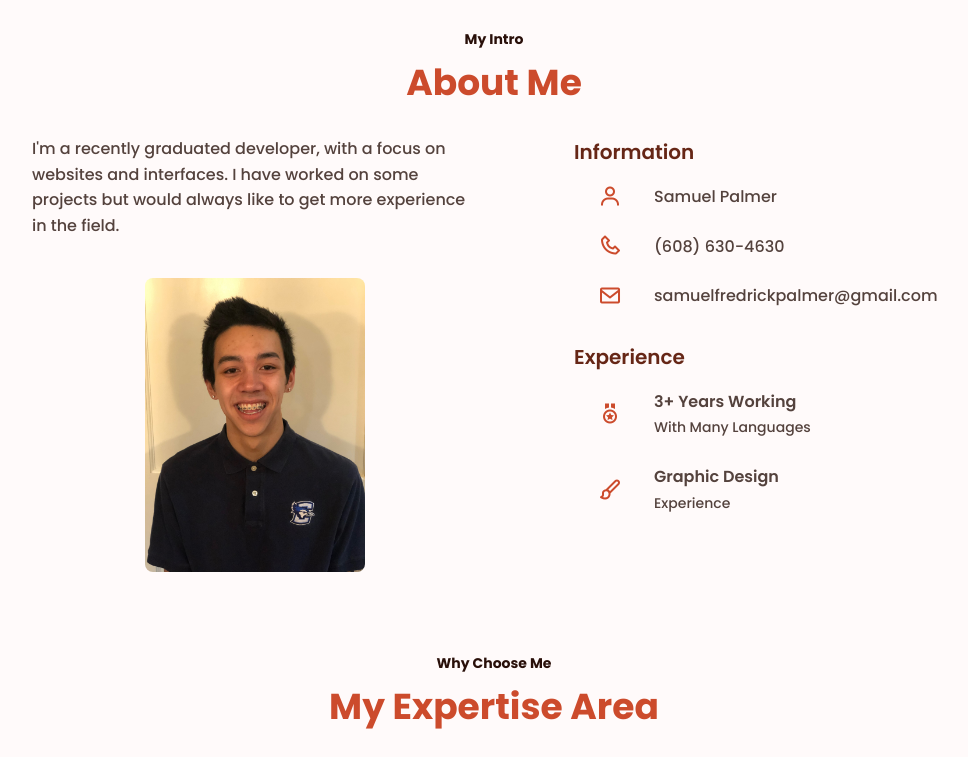
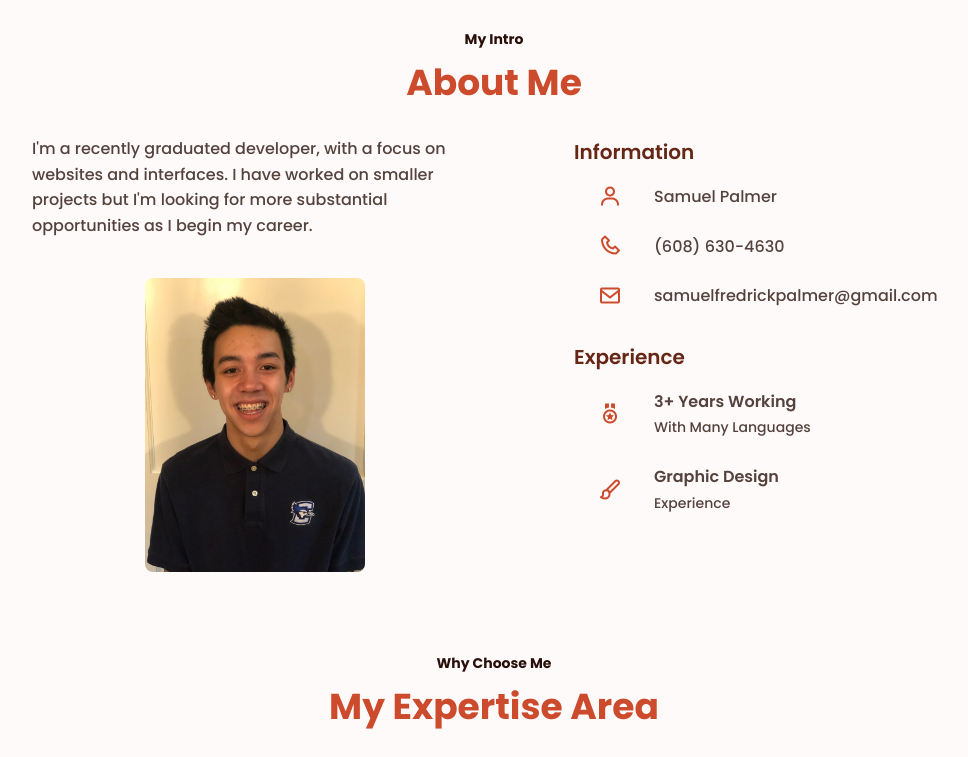
Before and after one commit to sandboni/sandboni.github.io, a plain HTML site: page index.html in a window 1280 px wide. Shown: the part 820-1577 px from the top of the page, without its empty margins (308-1276 px from the left). Drawn offline with nearby package versions, Linux system fonts and the light colour scheme.

Commit message:
Updating index.html

```diff
--- a/index.html
+++ b/index.html
@@ -72,7 +72,7 @@
 
             <div class="about__container bd-grid">
                 <div class="about__data">
-                    <p class="about__description">I'm a recently graduated developer, with a focus on websites and interfaces. I have worked on some projects but would always like to get more experience in the field.</p>
+                    <p class="about__description">I'm a recently graduated developer, with a focus on websites and interfaces. I have worked on smaller projects but I'm looking for more substantial opportunities as I begin my career.</p>
                     <img src="assets/img/IMG_8362.jpg" alt="" class="about__img">
                 </div>
 
@@ -372,7 +372,7 @@
 
             <div class="footer__social">
                 <!-- <a href="#" class="footer__link"><i class='bx bxl-facebook' ></i></a> -->
-                <a href="#" class="footer__link"><i class='bx bxl-instagram' ></i></a>
+                <!-- <a href="#" class="footer__link"><i class='bx bxl-instagram' ></i></a> -->
                 <!-- <a href="#" class="footer__link"><i class='bx bxl-twitter' ></i></a> -->
             </div>
 
```
